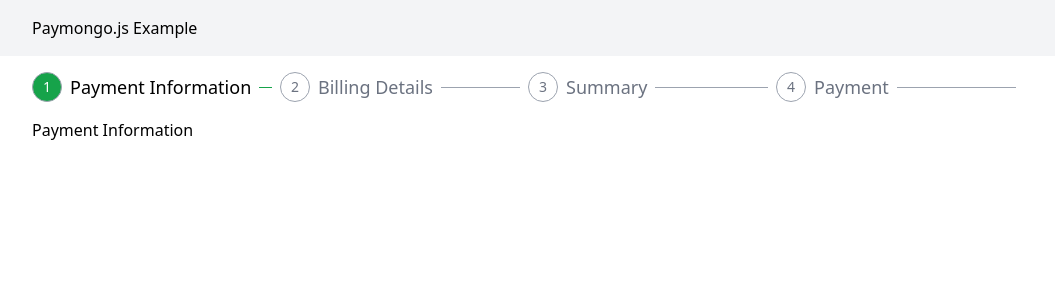
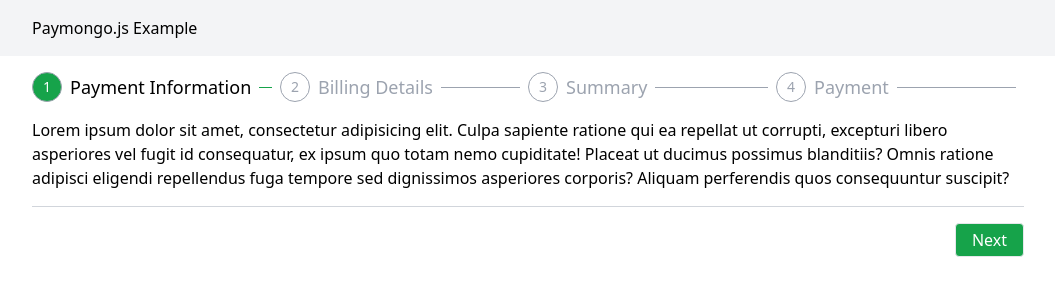
Before and after one commit to omsimos/paymongo.js, a Next.js app in the folder example/: page / in a window 1280 px wide. Shown: the top 300 px of the page, without its empty margins (112-1167 px from the left). Built offline with nearby package versions, Linux system fonts and the light colour scheme.

Commit message:
chore(example): separate panels

```diff
--- a/example/src/components/panel.tsx
+++ b/example/src/components/panel.tsx
@@ -3,17 +3,16 @@ import { motion } from "framer-motion";
 
 interface PanelProps {
   children: ReactNode;
-  animation?: "left" | "right";
 }
 
-export const Panel = ({ children, animation = "right" }: PanelProps) => {
+export const Panel = ({ children }: PanelProps) => {
   return (
     <motion.div
-      initial={{ marginLeft: animation === "right" ? -100 : 100, opacity: 0 }}
-      animate={{ marginLeft: 0, opacity: 1 }}
-      exit={{ marginLeft: animation === "right" ? 100 : -100, opacity: 0 }}
+      initial={{  opacity: 0 }}
+      animate={{  opacity: 1 }}
+      exit={{ opacity: 0 }}
       transition={{
-        duration: 0.3,
+        duration: 0.2,
         ease: "easeIn",
       }}
     >
--- /dev/null
+++ b/example/src/components/panels/billing-details.tsx
@@ -0,0 +1,11 @@
+export const BillingDetails = () => {
+  return (
+    <div>
+      Lorem ipsum dolor sit amet consectetur adipisicing elit. Porro similique
+      minima numquam laboriosam maxime voluptate consectetur modi, nobis sint
+      quis earum quas libero architecto nisi perspiciatis ut repellendus aliquam
+      quibusdam. Eum veritatis repellendus optio hic? Repudiandae voluptatum
+      iste doloremque libero?
+    </div>
+  );
+};
--- /dev/null
+++ b/example/src/components/panels/index.ts
@@ -0,0 +1,4 @@
+export * from "./billing-details";
+export * from "./payment-information";
+export * from "./payment";
+export * from "./summary";
--- /dev/null
+++ b/example/src/components/panels/payment-information.tsx
@@ -0,0 +1,12 @@
+export const PaymentInformation = () => {
+  return (
+    <div>
+      Lorem ipsum dolor sit amet, consectetur adipisicing elit. Culpa sapiente
+      ratione qui ea repellat ut corrupti, excepturi libero asperiores vel fugit
+      id consequatur, ex ipsum quo totam nemo cupiditate! Placeat ut ducimus
+      possimus blanditiis? Omnis ratione adipisci eligendi repellendus fuga
+      tempore sed dignissimos asperiores corporis? Aliquam perferendis quos
+      consequuntur suscipit?
+    </div>
+  );
+};
--- /dev/null
+++ b/example/src/components/panels/payment.tsx
@@ -0,0 +1,9 @@
+export const Payment = () => {
+  return (
+    <div>
+      Lorem ipsum dolor sit amet, consectetur adipisicing elit. Adipisci
+      voluptatem, doloribus saepe vero quasi impedit. Sunt culpa ea excepturi
+      nemo!
+    </div>
+  );
+};
--- /dev/null
+++ b/example/src/components/panels/summary.tsx
@@ -0,0 +1,14 @@
+export const Summary = () => {
+  return (
+    <div>
+      Lorem ipsum, dolor sit amet consectetur adipisicing elit. Nihil corporis
+      consequatur nulla adipisci facilis voluptas repellat architecto assumenda,
+      maiores beatae, animi numquam, tempora dolorem! Optio quisquam repellendus
+      cupiditate obcaecati consectetur exercitationem beatae id, ea tenetur
+      pariatur deleniti magni placeat iusto fuga quis fugiat vitae earum quae
+      dolore dolorem rerum ipsa! Non voluptatibus sint quis dolor fuga
+      necessitatibus delectus, nulla blanditiis labore natus molestias sit!
+      Officia modi saepe praesentium earum vero?
+    </div>
+  );
+};
--- a/example/src/components/step.tsx
+++ b/example/src/components/step.tsx
@@ -29,7 +29,7 @@ export const Step = ({ step, currentStep, title, onClick }: StepProps) => {
           initial={false}
           animate={{
             backgroundColor: state === "active" ? "#16a34a" : "#ffffff",
-            color: state === "active" ? "#ffffff" : "#6b7280",
+            color: state === "active" ? "#ffffff" : "#9ca3af",
           }}
           transition={{ duration: 0.3, ease: "easeIn" }}
           className="rounded-full border border-gray-400 p-1"
@@ -70,7 +70,7 @@ export const Step = ({ step, currentStep, title, onClick }: StepProps) => {
 
         <motion.h3
           initial={false}
-          animate={{ color: state === "active" ? "#000000" : "#6b7280" }}
+          animate={{ color: state === "active" ? "#000000" : "#9ca3af" }}
           transition={{ duration: 0.3, ease: "easeIn" }}
           className="text-left"
         >
--- a/example/src/pages/index.tsx
+++ b/example/src/pages/index.tsx
@@ -1,43 +1,23 @@
 import { type NextPage } from "next";
 import Head from "next/head";
-import { useMemo, useState, useEffect, useRef } from "react";
+import { useMemo, useState } from "react";
 import { AnimatePresence } from "framer-motion";
 import { Container } from "~/components/container";
 import { Step } from "~/components/step";
 import { Panel } from "~/components/panel";
-
-const PaymentInformation = () => {
-  return <div>Payment Information</div>;
-};
-
-const BillingDetails = () => {
-  return <div>Billing Details</div>;
-};
-
-const Summary = () => {
-  return <div>Summary</div>;
-};
-
-const Payment = () => {
-  return <div>Payment</div>;
-};
-
-const usePrevValue = <T,>(value: T) => {
-  const ref = useRef<T>(value);
-  useEffect(() => {
-    ref.current = value;
-  });
-  return ref.current;
-};
+import {
+  BillingDetails,
+  Payment,
+  PaymentInformation,
+  Summary,
+} from "~/components/panels";
 
 const Home: NextPage = () => {
   const [currentStep, setCurrentStep] = useState(1);
-  const prevValue = usePrevValue(currentStep);
-  const animation = prevValue > currentStep ? "right" : "left";
 
   const panel = useMemo(() => {
     return (
-      <Panel animation={animation} key={`panel-step-${currentStep}`}>
+      <Panel key={`panel-step-${currentStep}`}>
         {currentStep === 1 ? (
           <PaymentInformation key="payment-information-panel" />
         ) : currentStep === 2 ? (
@@ -96,7 +76,30 @@ const Home: NextPage = () => {
           </div>
 
           <div className="mt-4">
-            <AnimatePresence mode="wait">{panel}</AnimatePresence>
+            <AnimatePresence mode="wait" initial={false}>
+              {panel}
+            </AnimatePresence>
+          </div>
+
+          <hr className="my-4 border-gray-300" />
+
+          <div className="flex items-center justify-end space-x-2">
+            {currentStep > 1 && (
+              <button
+                className="rounded border px-4 py-1 transition-all active:opacity-50"
+                onClick={() => setCurrentStep(currentStep - 1)}
+              >
+                Back
+              </button>
+            )}
+            {currentStep < 4 && (
+              <button
+                className="rounded border bg-green-600 px-4 py-1 text-white transition-all active:opacity-50"
+                onClick={() => setCurrentStep(currentStep + 1)}
+              >
+                Next
+              </button>
+            )}
           </div>
         </Container>
       </main>
```
